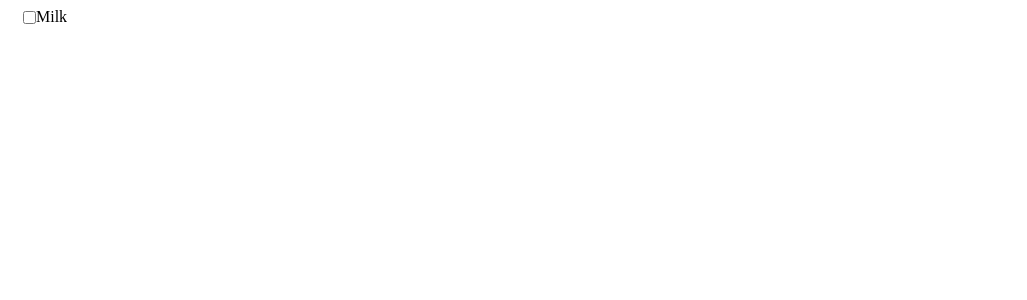
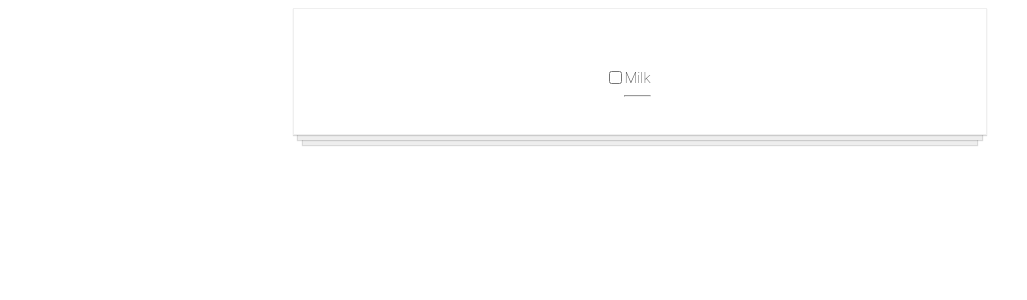
Before and after one commit to its-gio/To-Do-App, a React (Create React App) app: page / in a window 1280 px wide. Shown: the top 300 px of the page, without its empty margins (0-1027 px from the left). Built offline with nearby package versions, Linux system fonts and the light colour scheme.

Commit message:
Styled checkbox and form using BEM naming convention and removed manifesto from index.html

```diff
--- a/public/index.html
+++ b/public/index.html
@@ -7,11 +7,6 @@
       content="width=device-width, initial-scale=1, shrink-to-fit=no"
     />
     <meta name="theme-color" content="#000000" />
-    <!--
-      manifest.json provides metadata used when your web app is added to the
-      homescreen on Android. See https://developers.google.com/web/fundamentals/web-app-manifest/
-    -->
-    <link rel="manifest" href="%PUBLIC_URL%/manifest.json" />
     <!--
       Notice the use of %PUBLIC_URL% in the tags above.
       It will be replaced with the URL of the `public` folder during the build.
--- a/src/App.js
+++ b/src/App.js
@@ -1,12 +1,12 @@
 import React, { Component } from "react";
 
-import ToDoItem from "./components/ToDoItem";
+import TodoItem from "./components/TodoItem";
 
 class App extends Component {
   render() {
     return (
-      <form>
-        <ToDoItem />
+      <form className="todo-list">
+        <TodoItem />
       </form>
     );
   }
--- a/src/components/ToDoItem.jsx
+++ b/src/components/ToDoItem.jsx
@@ -1,14 +1,15 @@
 import React, { Component } from "react";
 
-class ToDoItem extends Component {
+class TodoItem extends Component {
   render() {
     return (
-      <label>
-        <input type="checkbox" />
+      <label className="todo-item">
+        <input className="todo-item__checkbox" type="checkbox" />
         Milk
+        <hr className="todo-item__hr" />
       </label>
     );
   }
 }
 
-export default ToDoItem;
+export default TodoItem;
--- a/src/index.scss
+++ b/src/index.scss
@@ -1 +1,2 @@
-@import "./styles/ToDoItem.scss";
+@import "./styles/Form.scss";
+@import "./styles/TodoItem.scss";
--- /dev/null
+++ b/src/styles/Form.scss
@@ -0,0 +1,3 @@
+form {
+  text-align: center;
+}
--- a/src/styles/ToDoItem.scss
+++ b/src/styles/ToDoItem.scss
@@ -1,4 +1,28 @@
-label {
+.todo-list {
+  background-color: white;
+  margin: auto;
+  width: 50%;
+  display: flex;
+  flex-direction: column;
+  align-items: center;
+  border: 1px solid #efefef;
+  box-shadow:
+  /* The top layer shadow */ 0 1px 1px rgba(0, 0, 0, 0.15),
+    /* The second layer */ 0 10px 0 -5px #eee,
+    /* The second layer shadow */ 0 10px 1px -4px rgba(0, 0, 0, 0.15),
+    /* The third layer */ 0 20px 0 -10px #eee,
+    /* The third layer shadow */ 0 20px 1px -9px rgba(0, 0, 0, 0.15);
+  padding: 30px;
+}
+
+.todo-item {
+  align-items: center;
+  padding: 30px 20px 0;
+  width: auto;
+  font-family: Roboto, sans-serif;
+  font-weight: 100;
+  font-size: 15px;
+  color: #333333;
   display: initial;
   padding-left: 15px;
   text-indent: -15px;
@@ -6,17 +30,21 @@ label {
   &:hover {
     cursor: pointer;
   }
-}
 
-input {
+  &__checkbox {
     width: 13px;
     height: 13px;
     padding: 0;
-  margin: 0;
+    margin: 0 2px 0 0;
     vertical-align: bottom;
     position: relative;
-  top: -2px;
+    top: -3px;
     &:hover {
       cursor: pointer;
     }
   }
+
+  &__hr {
+    max-width: 25px;
+  }
+}
```
Lines whose indentation alone changed are shown as unchanged.
